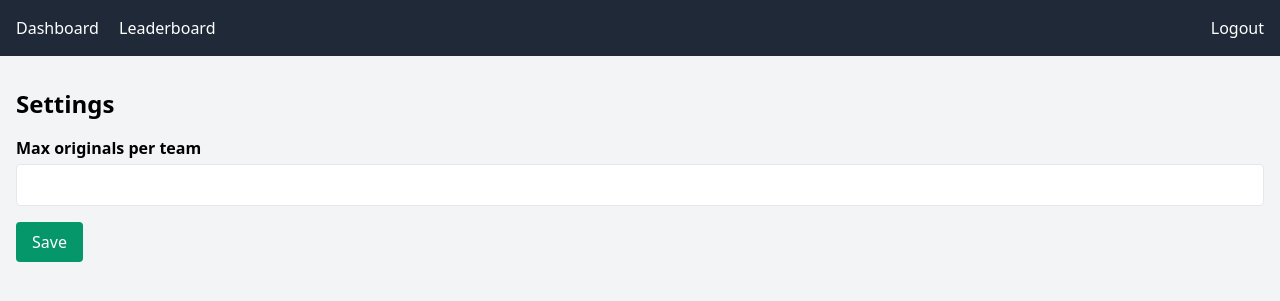
After one commit to KjirvB/familySound, a FastAPI app: template templates/settings.html in a window 1280 px wide. The commit adds this page. Shown: the top 301 px of the page. Run offline with FastAPI, Linux system fonts and the light colour scheme; the template is opened without the code that fills it, so the values that code supplies are empty.

Commit message:
Enhance dashboard and jury settings

```diff
--- a/app/main.py
+++ b/app/main.py
@@ -19,6 +19,21 @@ templates = Jinja2Templates(directory="templates")
 REGISTER_KEY = os.environ.get("REGISTER_KEY", "letmein")
 JURY_NAME = os.environ.get("JURY_USER", "jury")
 JURY_PASS = os.environ.get("JURY_PASS", "jurypass")
+DEFAULT_MAX_ORIGINALS = 3
+
+
+def get_setting(db: Session, key: str, default: str | None = None) -> str | None:
+    setting = db.query(models.Setting).filter_by(key=key).first()
+    return setting.value if setting else default
+
+
+def set_setting(db: Session, key: str, value: str) -> None:
+    setting = db.query(models.Setting).filter_by(key=key).first()
+    if setting:
+        setting.value = value
+    else:
+        db.add(models.Setting(key=key, value=value))
+    db.commit()
 
 
 @app.middleware("http")
@@ -103,14 +118,33 @@ async def dashboard(request: Request, db: Session = Depends(auth.get_db)):
     if not team:
         return RedirectResponse("/login", status_code=302)
     originals = db.query(models.Original).filter_by(team_id=team.id).all()
-    others = db.query(models.Original).filter(models.Original.team_id != team.id).all()
+    others_raw = db.query(models.Original).filter(models.Original.team_id != team.id).all()
+    other_groups = {}
+    attempt_status = {}
+    for orig in others_raw:
+        other_groups.setdefault(orig.team.name, []).append(orig)
+        latest = (
+            db.query(models.Attempt)
+            .filter_by(team_id=team.id, original_id=orig.id)
+            .order_by(models.Attempt.id.desc())
+            .first()
+        )
+        if latest is None:
+            attempt_status[orig.id] = {"can": True, "status": None}
+        elif latest.judgment is None:
+            attempt_status[orig.id] = {"can": False, "status": "pending"}
+        elif latest.judgment.verdict == "match":
+            attempt_status[orig.id] = {"can": False, "status": "matched"}
+        else:
+            attempt_status[orig.id] = {"can": True, "status": "failed"}
     return templates.TemplateResponse(
         "dashboard.html",
         {
             "request": request,
             "team": team,
             "originals": originals,
-            "others": others,
+            "other_groups": other_groups,
+            "attempt_status": attempt_status,
             "title": "Dashboard",
             "is_jury": auth.is_jury(request),
         },
@@ -122,6 +156,9 @@ async def upload_original(request: Request, file: UploadFile = File(...), note:
     team = auth.get_current_team(request, db)
     if not team:
         raise HTTPException(status_code=401, detail="Not authenticated")
+    max_orig = int(get_setting(db, "max_originals", str(DEFAULT_MAX_ORIGINALS)))
+    if db.query(models.Original).filter_by(team_id=team.id).count() >= max_orig:
+        raise HTTPException(status_code=400, detail="Original limit reached")
     ext = os.path.splitext(file.filename)[1]
     uid = uuid4().hex
     dest = f"uploads/originals/{uid}{ext}"
@@ -139,6 +176,16 @@ async def upload_attempt(original_id: int, request: Request, file: UploadFile =
     team = auth.get_current_team(request, db)
     if not team:
         raise HTTPException(status_code=401, detail="Not authenticated")
+    existing = (
+        db.query(models.Attempt)
+        .filter_by(team_id=team.id, original_id=original_id)
+        .order_by(models.Attempt.id.desc())
+        .first()
+    )
+    if existing and (
+        existing.judgment is None or existing.judgment.verdict == "match"
+    ):
+        raise HTTPException(status_code=400, detail="Attempt already submitted")
     ext = os.path.splitext(file.filename)[1]
     uid = uuid4().hex
     dest = f"uploads/attempts/{uid}{ext}"
@@ -271,3 +318,29 @@ async def change_password(request: Request, team_id: int = Form(...), password:
     team.pass_hash = auth.get_password_hash(password)
     db.commit()
     return RedirectResponse("/jury/password?success=1", status_code=302)
+
+
+@app.get("/jury/settings", response_class=HTMLResponse)
+async def jury_settings(request: Request, db: Session = Depends(auth.get_db)):
+    if not auth.is_jury(request):
+        return RedirectResponse("/login", status_code=302)
+    current = int(get_setting(db, "max_originals", str(DEFAULT_MAX_ORIGINALS)))
+    success = request.query_params.get("success") == "1"
+    return templates.TemplateResponse(
+        "settings.html",
+        {
+            "request": request,
+            "max_originals": current,
+            "success": success,
+            "title": "Settings",
+            "is_jury": True,
+        },
+    )
+
+
+@app.post("/jury/settings")
+async def set_max_originals(request: Request, max_originals: int = Form(...), db: Session = Depends(auth.get_db)):
+    if not auth.is_jury(request):
+        raise HTTPException(status_code=401)
+    set_setting(db, "max_originals", str(max_originals))
+    return RedirectResponse("/jury/settings?success=1", status_code=302)
--- a/templates/base.html
+++ b/templates/base.html
@@ -12,6 +12,7 @@
                 {% if is_jury %}
                     <a href="/jury" class="hover:underline">Jury Panel</a>
                     <a href="/jury/password" class="hover:underline">Passwords</a>
+                    <a href="/jury/settings" class="hover:underline">Settings</a>
                 {% else %}
                     <a href="/dashboard" class="hover:underline">Dashboard</a>
                     <a href="/leaderboard" class="hover:underline">Leaderboard</a>
--- /dev/null
+++ b/templates/settings.html
@@ -0,0 +1,14 @@
+{% extends 'base.html' %}
+{% block content %}
+<h2 class="text-2xl font-bold mb-4">Settings</h2>
+{% if success %}
+<p class="text-green-600 font-semibold mb-4">Settings updated.</p>
+{% endif %}
+<form action="/jury/settings" method="post" class="space-y-4">
+    <div>
+        <label class="block font-semibold mb-1">Max originals per team</label>
+        <input type="number" name="max_originals" value="{{ max_originals }}" class="border rounded p-2 w-full" required min="1">
+    </div>
+    <button type="submit" class="bg-green-600 text-white px-4 py-2 rounded">Save</button>
+</form>
+{% endblock %}
```
Also changed, not shown: templates/dashboard.html (+19 -5 lines), README.md.
